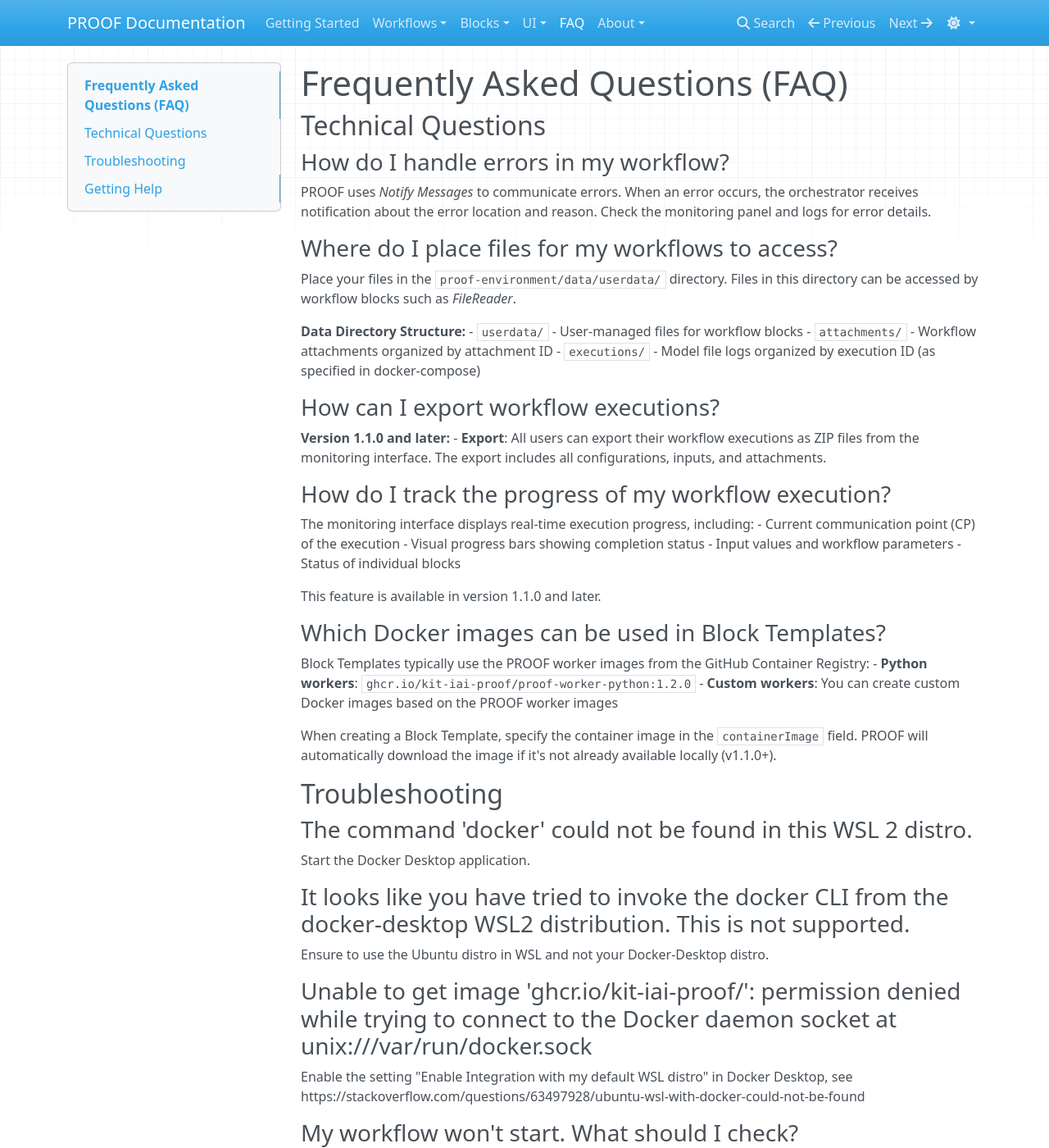
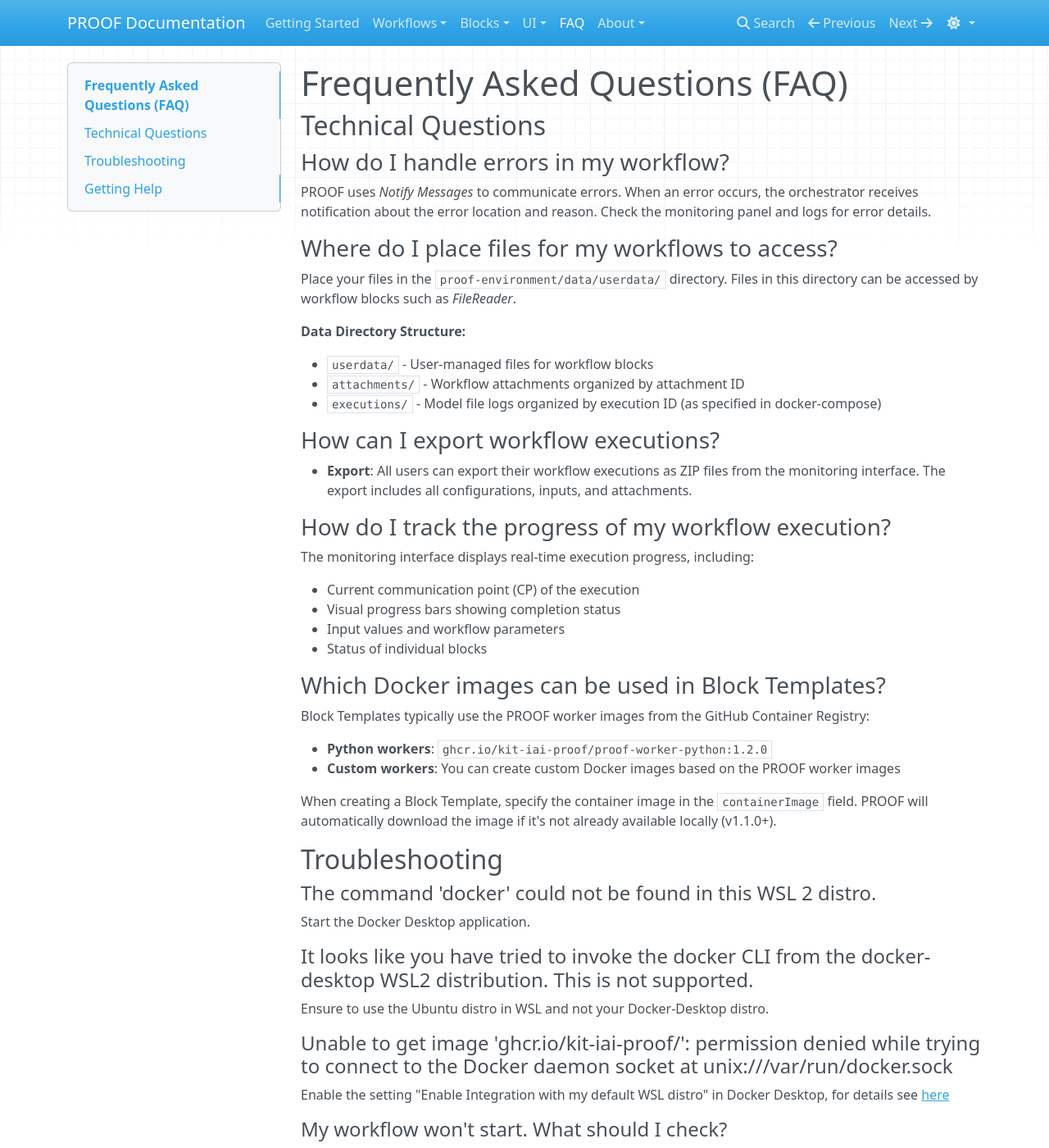
Before and after one commit to KIT-IAI-PROOF/kit-iai-proof.github.io, an MkDocs documentation site: the page built from docs/faq.md, in a window 1280 px wide and 1400 px high. Shown: the whole window at 82% size. Built offline with MkDocs 1.6.1, drawn with Linux system fonts in a browser that asks for light colours; nearby versions of some CDN libraries; some of the changed text lies outside the part shown.

Commit message:
fix: adjust intendations and minor clarification in an answer

````diff
--- a/docs/faq.md
+++ b/docs/faq.md
@@ -9,25 +9,25 @@
 Place your files in the `proof-environment/data/userdata/` directory. Files in this directory can be accessed by workflow blocks such as *FileReader*.
 
 **Data Directory Structure:**
+
 - `userdata/` - User-managed files for workflow blocks
 - `attachments/` - Workflow attachments organized by attachment ID
 - `executions/` - Model file logs organized by execution ID (as specified in docker-compose)
 
 ### How can I export workflow executions?
-**Version 1.1.0 and later:**
 - **Export**: All users can export their workflow executions as ZIP files from the monitoring interface. The export includes all configurations, inputs, and attachments.
 
 ### How do I track the progress of my workflow execution?
 The monitoring interface displays real-time execution progress, including:
+
 - Current communication point (CP) of the execution
 - Visual progress bars showing completion status
 - Input values and workflow parameters
 - Status of individual blocks
 
-This feature is available in version 1.1.0 and later.
-
 ### Which Docker images can be used in Block Templates?
 Block Templates typically use the PROOF worker images from the GitHub Container Registry:
+
 - **Python workers**: `ghcr.io/kit-iai-proof/proof-worker-python:1.2.0`
 - **Custom workers**: You can create custom Docker images based on the PROOF worker images
 
@@ -35,26 +35,26 @@
 
 ## Troubleshooting
 
-### The command 'docker' could not be found in this WSL 2 distro.
+#### The command 'docker' could not be found in this WSL 2 distro.
 Start the Docker Desktop application.
 
-### It looks like you have tried to invoke the docker CLI from the docker-desktop WSL2 distribution. This is not supported.
+#### It looks like you have tried to invoke the docker CLI from the docker-desktop WSL2 distribution. This is not supported.
 Ensure to use the Ubuntu distro in WSL and not your Docker-Desktop distro.
 
-### Unable to get image 'ghcr.io/kit-iai-proof/<a-proof-image>': permission denied while trying to connect to the Docker daemon socket at unix:///var/run/docker.sock
-Enable the setting "Enable Integration with my default WSL distro" in Docker Desktop, see https://stackoverflow.com/questions/63497928/ubuntu-wsl-with-docker-could-not-be-found
+#### Unable to get image 'ghcr.io/kit-iai-proof/<a-proof-image>': permission denied while trying to connect to the Docker daemon socket at unix:///var/run/docker.sock
+Enable the setting "Enable Integration with my default WSL distro" in Docker Desktop, for details see [here](https://stackoverflow.com/questions/63497928/ubuntu-wsl-with-docker-could-not-be-found)
 
-### My workflow won't start. What should I check?
+#### My workflow won't start. What should I check?
 1. Ensure all required inputs are configured
 2. Check that all blocks are properly connected
 3. Verify that the workflow is saved
 4. Check the monitoring panel for error messages
 5. Review logs for detailed error information
 
-### Blocks are not connecting. Why?
+#### Blocks are not connecting. Why?
 Blocks can only connect if their inputs and outputs are compatible (same data type). Compatible connections are indicated by matching colors. Check that you're connecting compatible pin types.
 
-### Where can I find logs?
+#### Where can I find logs?
 Logs are available in the *Monitoring* panel of the PROOF UI. Select a workflow execution or blocks to view its logs and status information.
 
 Model log files are stored in the file system at `proof-environment/data/executions/[execution-id]/` for offline analysis and troubleshooting.
@@ -68,10 +68,11 @@
 
 **Note:** Block titles must follow Docker naming conventions (no brackets or special characters). See [Creating Workflows - Block Naming Restrictions](UI/creating-workflows.md#important-block-naming-restrictions) for details.
 
-### I can't remove the "proof-files" volume. What should I do?
+#### I can't remove the "proof-files" volume. What should I do?
 If you receive an error when trying to remove the `proof-files` Docker volume, you need to remove all containers that are using this volume first.
 
 **Steps to resolve:**
+
 1. Stop all running PROOF containers:
    ```
    cd proof-environment/docker
@@ -90,7 +91,7 @@
 
 ## Getting Help
 
-### Where can I find more documentation?
+#### Where can I find more documentation?
 - [Getting Started](GettingStarted/getting-started.md): Getting started with PROOF
 - [Structure](Structure/proof-structure.md): PROOF structure and concepts
 - [Blocks](Block/overview.md): Block structure and components
@@ -98,5 +99,5 @@
 - [Programs](Program/proof-programs.md): Program structure and creation
 - [Release Notes](About/release-notes.md): Version history and changes
 
-### Who should I contact for support?
+#### Who should I contact for support?
 For questions, issues, or suggestions, please contact the PROOF development team at KIT (Karlsruhe Institute of Technology) at *proof@iai.kit.edu*.
````
